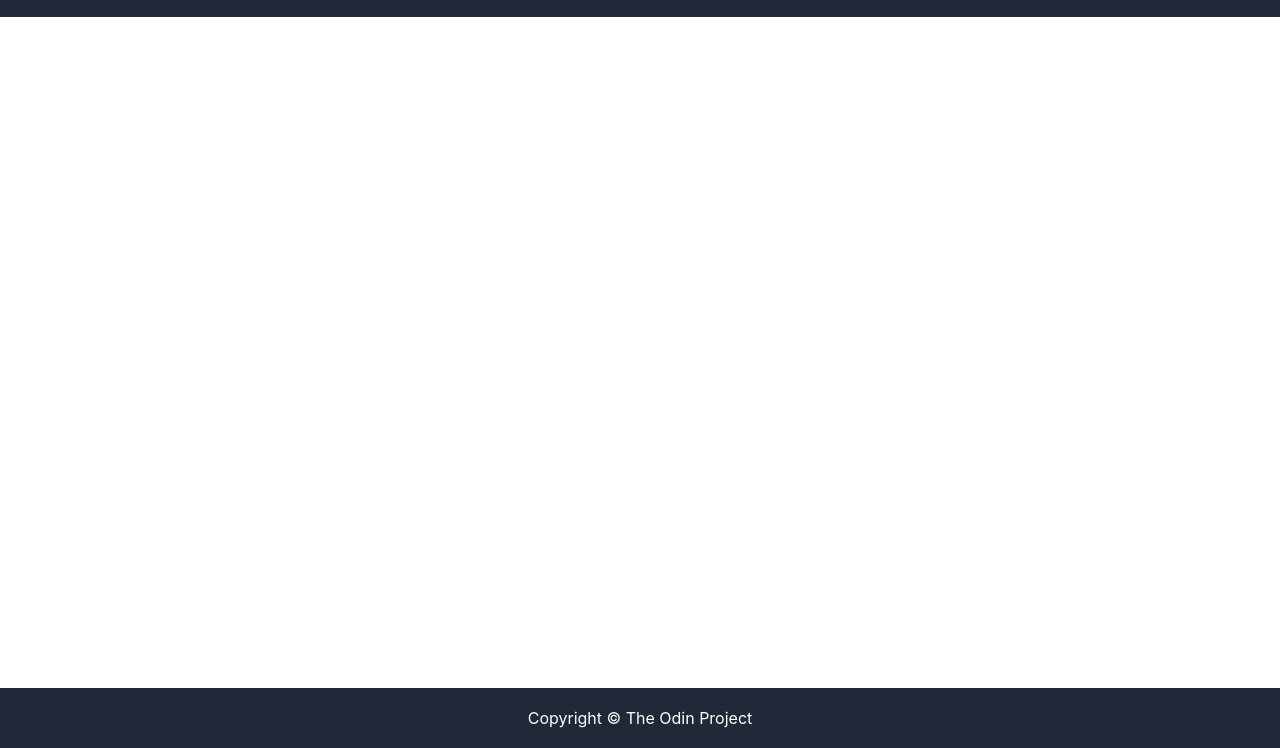
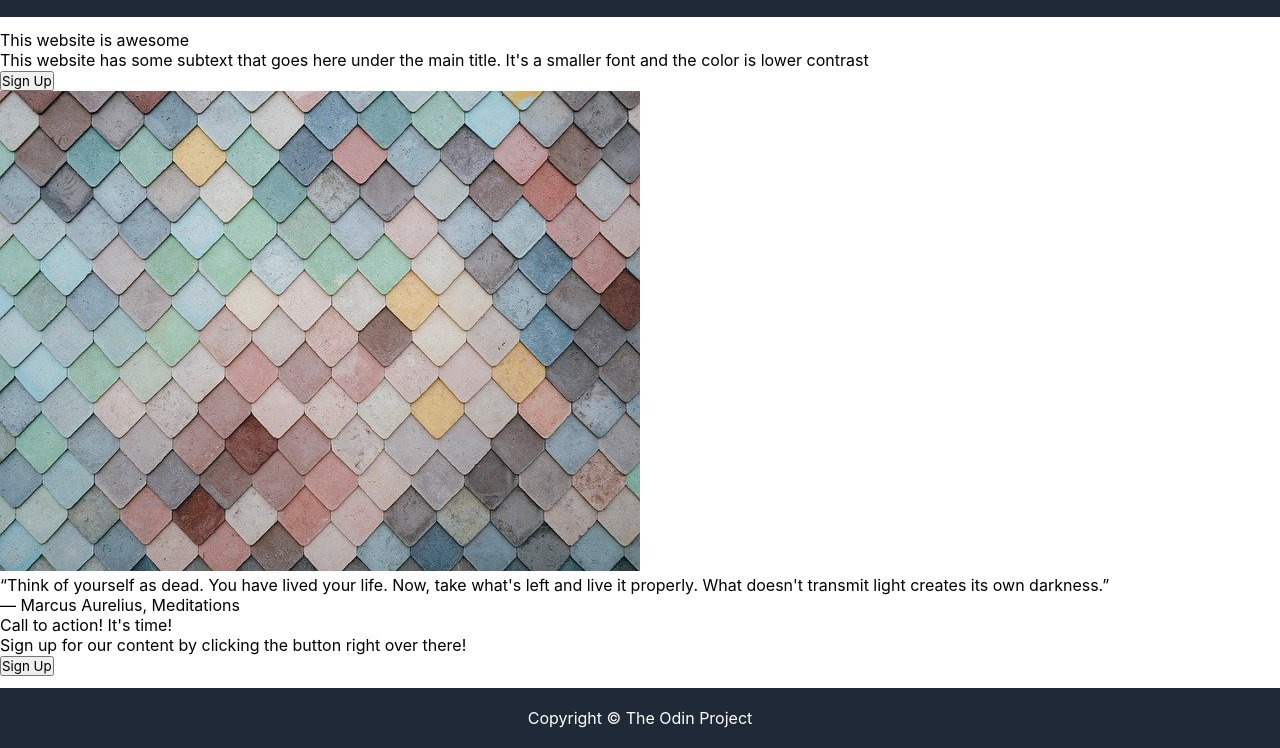
Before and after one commit to amangoswami679/landing-page, a plain HTML site: page index.html in a window 1280 px wide. Shown: the part 52-800 px from the top of the page. Drawn offline with Linux system fonts and the light colour scheme.

Commit message:
Modify page with more sections

```diff
--- a/index.html
+++ b/index.html
@@ -18,6 +18,33 @@
             </ul>
         </div>
     </div>
+    <div class="content">
+        <div class="hero-main">
+            <div class="hero-main-text">
+                <p class="super">This website is awesome</p>
+                <p class="sub">This website has some subtext that goes here under the main title. It's a smaller font and the color is lower contrast</p>
+                <button class="btn">Sign Up</button>
+            </div>
+            <div class="hero-main-image">
+                <img class="img-placeholder" src="./images/random_640.jpg" alt="image-placeholder">
+            </div>
+        </div>
+        <div class="quote">
+            <p>“Think of yourself as dead. You have lived your life. Now, take what's left and live it properly. What doesn't transmit light creates its own darkness.”</p>
+            <p id="author">― Marcus Aurelius, Meditations</p>
+        </div>
+        <div class="cta">
+            <div class="cta-main">
+                <div class="cta-main-left">
+                    <p id="p1">Call to action! It's time!</p>
+                    <p>Sign up for our content by clicking the button right over there!</p>
+                </div>
+                <div class="cta-main-right">
+                    <button class="btn">Sign Up</button>
+                </div>
+            </div>
+        </div>
+    </div>
     <div class="footer">Copyright © The Odin Project</div>
 </body>
 </html>
```
